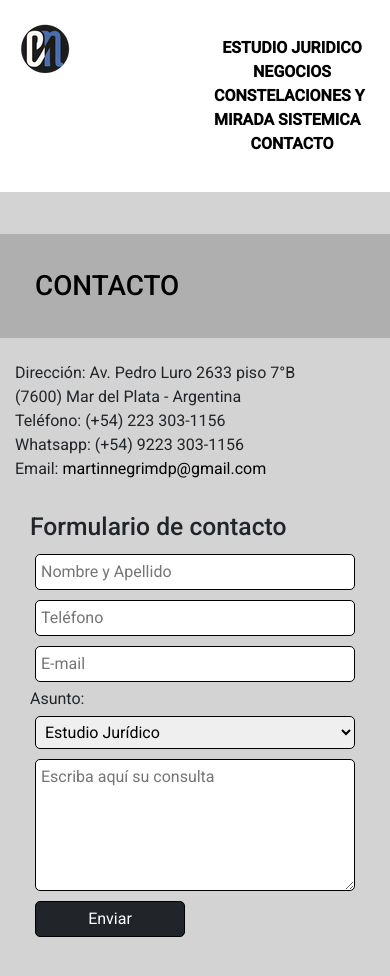
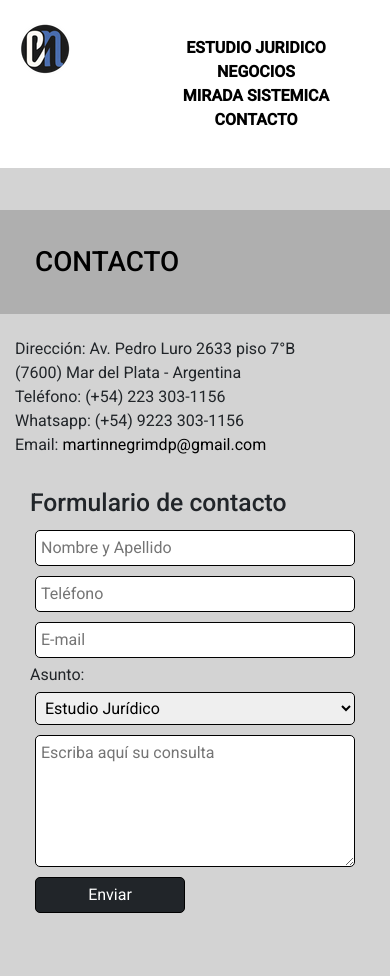
Before and after one commit to EugeniaBenassi/PFBenassi, a plain HTML site: page pages/contacto.html in a window 390 px wide. Shown: the top 976 px of the page. Drawn offline with nearby package versions, Linux system fonts and the light colour scheme; grey boxes are pictures that could not be loaded.

Commit message:
agregue wireframes

```diff
--- a/css/style.css
+++ b/css/style.css
@@ -41,7 +41,7 @@
   .header .nav-header ul {
     flex-direction: column;
     align-items: center;
-    width: 188px; } }
+    width: 260px; } }
 
 @media (max-width: 350px) {
   .main .grid-container {
@@ -55,7 +55,7 @@
  "imagen5"
  "imagen6"; } }
 
-@media (max-width: 298px) {
+@media (max-width: 350px) {
   .header .nav-header ul {
     flex-wrap: nowrap;
     width: 156px;
--- a/pages/contacto.html
+++ b/pages/contacto.html
@@ -30,8 +30,7 @@
             <ul>
                 <li><a href="./estudio-juridico.html">ESTUDIO JURIDICO</a></li>
                 <li><a href="./negocios.html">NEGOCIOS</a></li>
-                <li><a href="./constelaciones-y-mirada-sistemica.html">CONSTELACIONES Y MIRADA
-                        SISTEMICA</a></li>
+                <li><a href="./constelaciones-y-mirada-sistemica.html">MIRADA SISTEMICA</a></li>
                 <li><a href="./contacto.html">CONTACTO</a></li>
             </ul>
         </nav>
--- a/scss/utilities/_media.scss
+++ b/scss/utilities/_media.scss
@@ -44,7 +44,7 @@
     .header .nav-header ul {
         flex-direction: column;
         align-items: center;
-        width: 188px;
+        width: 260px;
 
     }
 }
@@ -65,7 +65,7 @@
     }
 }
 
-@media (max-width: 298px) {
+@media (max-width: 350px) {
     .header .nav-header ul {
         flex-wrap: nowrap;
         width: 156px;
```
Also changed, not shown: index.html (+1 -2 lines), pages/constelaciones-y-mirada-sistemica.html (+1 -1 lines), pages/estudio-juridico.html (+1 -1 lines), pages/negocios.html (+1 -2 lines), Presupuesto/Wireframe Contacto.png (added), Presupuesto/Wireframe Estudio Juridico.png (added), Presupuesto/Wireframe Index.png (added), Presupuesto/Wireframe Mirada Sistemica.png (added), Presupuesto/Wireframe Negocios.png (added).
